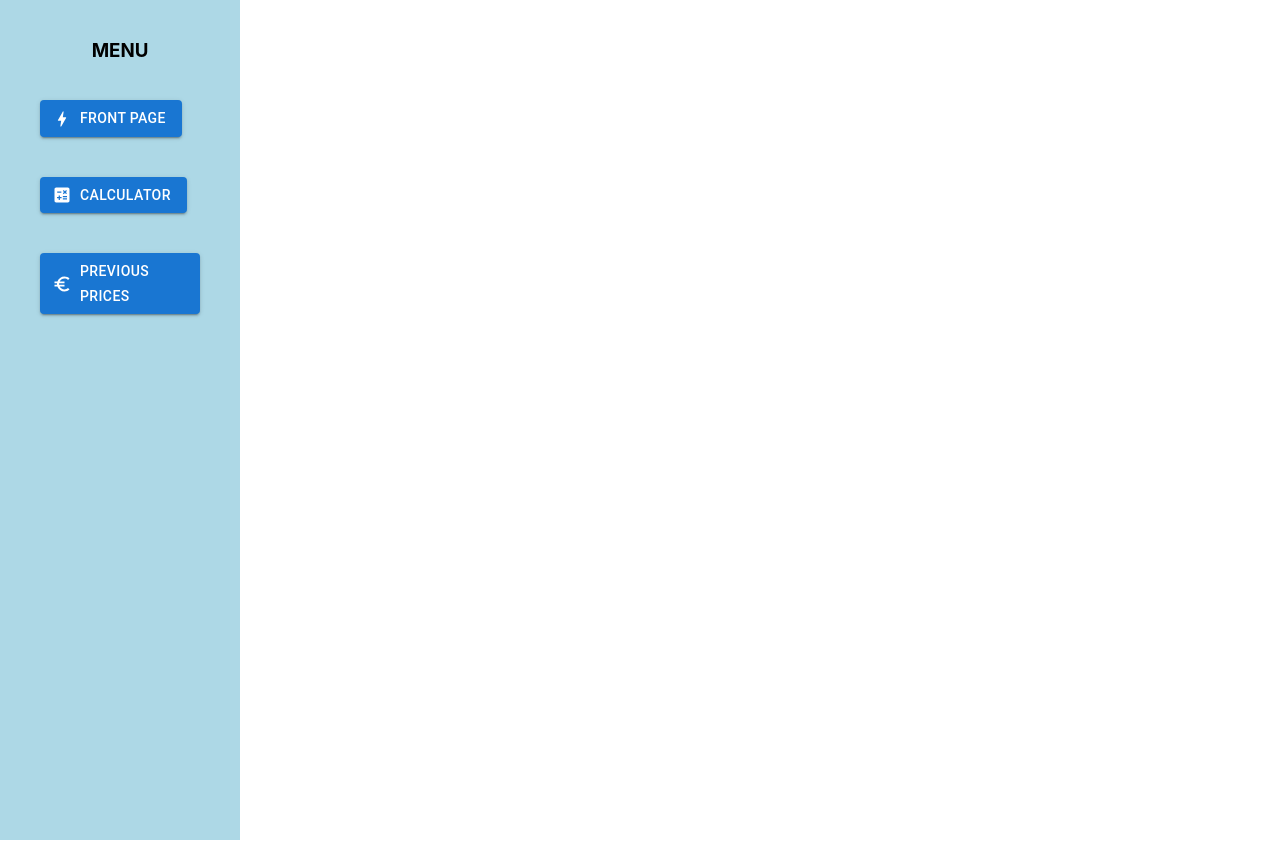
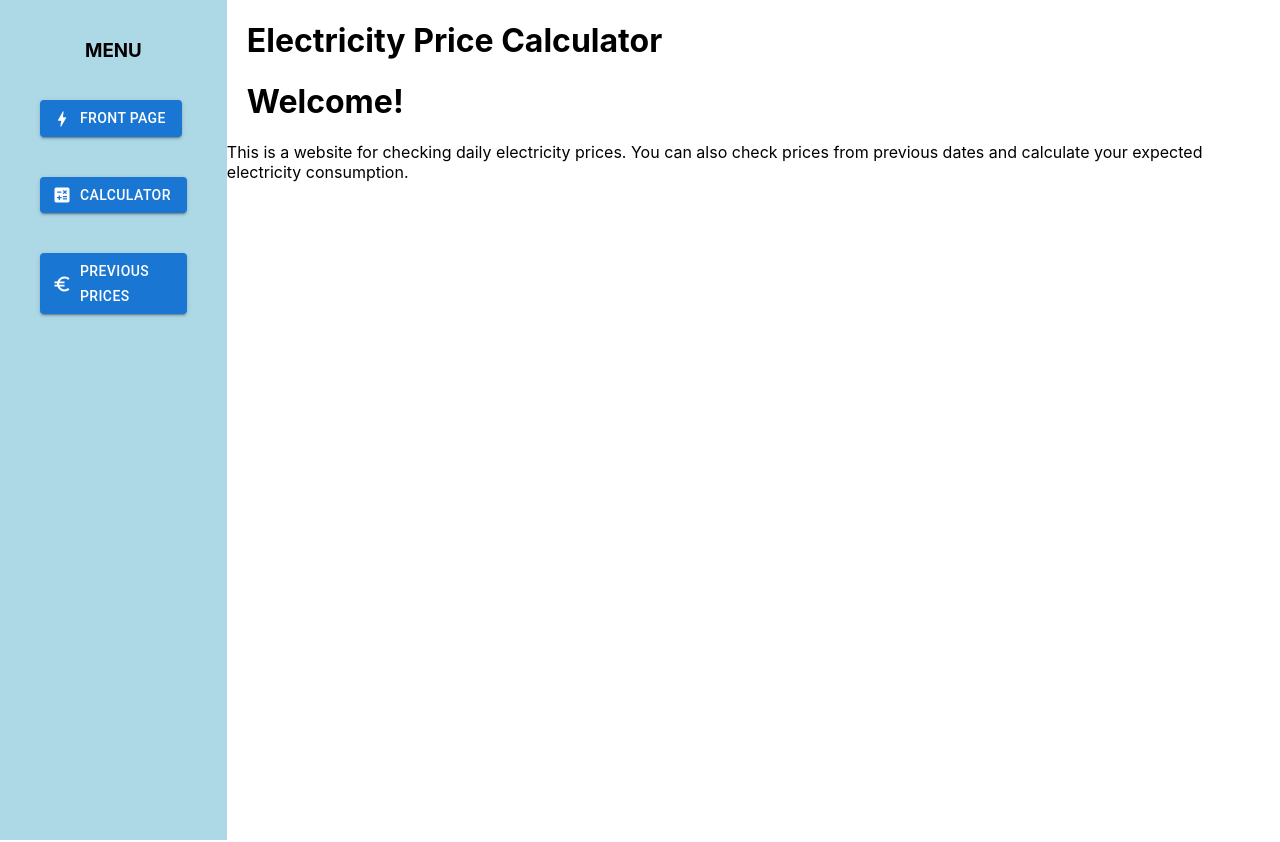
Before and after one commit to mrMikoma/React-codecamp-project-2023, a React (Create React App) app: page / in a window 1280 px wide. Shown: the top 842 px of the page. Built offline with nearby package versions, Linux system fonts and the light colour scheme.

Commit message:
Changed pages' layout

```diff
--- a/src/App.css
+++ b/src/App.css
@@ -1,38 +1,8 @@
 .App {
-  text-align: center;
+  display: inline-block;
+
 }
 
-.App-logo {
-  height: 40vmin;
-  pointer-events: none;
+.site {
+  display: flex;
 }
-
-@media (prefers-reduced-motion: no-preference) {
-  .App-logo {
-    animation: App-logo-spin infinite 20s linear;
-  }
-}
-
-.App-header {
-  background-color: #282c34;
-  min-height: 100vh;
-  display: flex;
-  flex-direction: column;
-  align-items: center;
-  justify-content: center;
-  font-size: calc(10px + 2vmin);
-  color: white;
-}
-
-.App-link {
-  color: #61dafb;
-}
-
-@keyframes App-logo-spin {
-  from {
-    transform: rotate(0deg);
-  }
-  to {
-    transform: rotate(360deg);
-  }
-}
--- a/src/App.js
+++ b/src/App.js
@@ -10,12 +10,14 @@
 function App() {
   return (
     <BrowserRouter>
+        <div className='site'>
           <Menu />
           <Routes>
             <Route path='calculator' element={<PriceEstimationPage />} />
             <Route path='previous-page' element={<PreviousPricesPage />}></Route>
             <Route path='*' element={<FrontPage />}></Route>
           </Routes>
+          </div>
     </BrowserRouter>
   )
 }
--- a/src/components/Menu/style.css
+++ b/src/components/Menu/style.css
@@ -1,7 +1,7 @@
 .menu {
     background-color: lightblue;
     width: 200px;
-    height: 800px;
+    height: 100vh;
     padding: 20px;
 }
 
@@ -10,5 +10,6 @@
 }
 
 .button {
+
     padding: 20px
 }
--- a/src/components/PreviousPricesPage/style.css
+++ b/src/components/PreviousPricesPage/style.css
@@ -1,3 +1,3 @@
 .previous-prices-page {
-    display: flex;
+    display: inline-block;
 }
```
Lines whose indentation alone changed are shown as unchanged.
